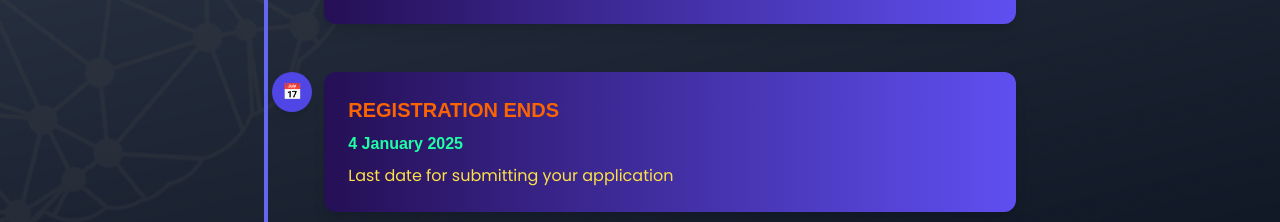
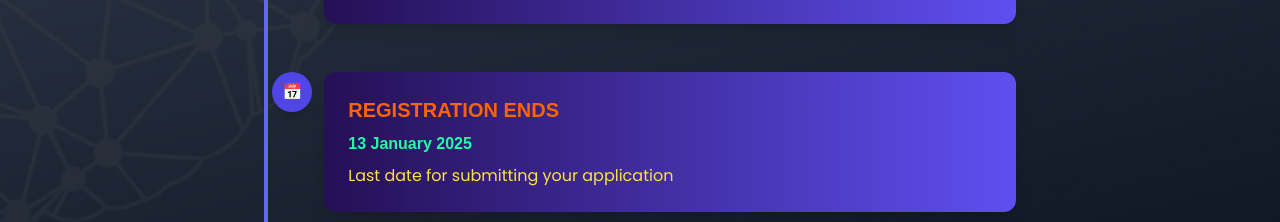
Before and after one commit to ARYAN-PURI/E-Crescendo, a Next.js app: page / in a window 1280 px wide. Shown: the part 1164-1386 px from the top of the page. Built offline with nearby package versions, Linux system fonts and the light colour scheme; a web font is replaced by a local one.

Commit message:
Registration Update

```diff
--- a/src/app/page.tsx
+++ b/src/app/page.tsx
@@ -119,7 +119,7 @@ export default function Home() {
             </div>
             <div className=" hover:border-white hover:border ml-8 p-6 bg-gradient-to-r to-[#5f4ff1] from-[#250f55] rounded-xl shadow-lg transition-transform transform group-hover:scale-105 group-hover:shadow-2xl duration-300">
               <h3 className="text-xl font-bold mb-2 text-[#fb6400] group-hover:text-[#40e1d1] transition-colors duration-300">REGISTRATION ENDS</h3>
-              <p className="font-semibold text-[#1fffa5]">4 January 2025</p>
+              <p className="font-semibold text-[#1fffa5]">13 January 2025</p>
               <p className="mt-2 text-yellow-300 font-Poppins">Last date for submitting your application </p>
             </div>
           </div>
```
